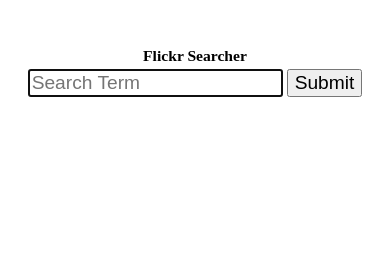
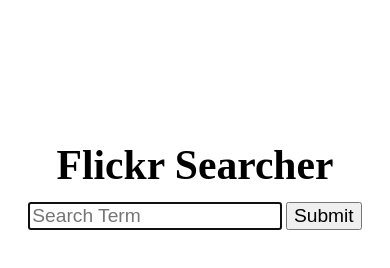
Before and after one commit to nikthequik/flkr, a website: page index.html in a window 390 px wide. Drawn offline with nearby package versions, Linux system fonts and the light colour scheme.

Commit message:
adjust heading for mobile

```diff
--- a/css/style.css
+++ b/css/style.css
@@ -4,8 +4,8 @@
 }
 
 #container>h1 {
-	font-size: 4vw;
-	margin-top: 3em;
+	font-size: 2.6em;
+	margin-top: 3.4em;
 	margin-bottom: 0.3em;
 }
 
@@ -45,4 +45,5 @@
 
 input[type=text], button {
 	font-size: 120%;
+	max-width: 63vw;
 }
```
